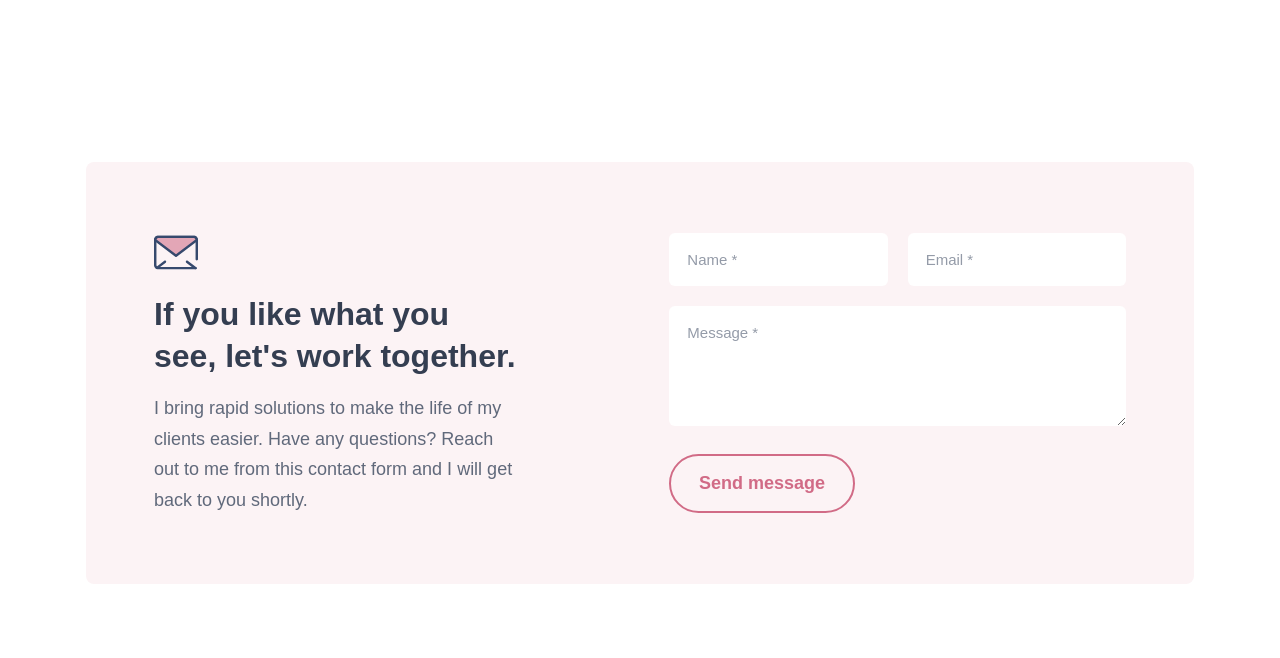
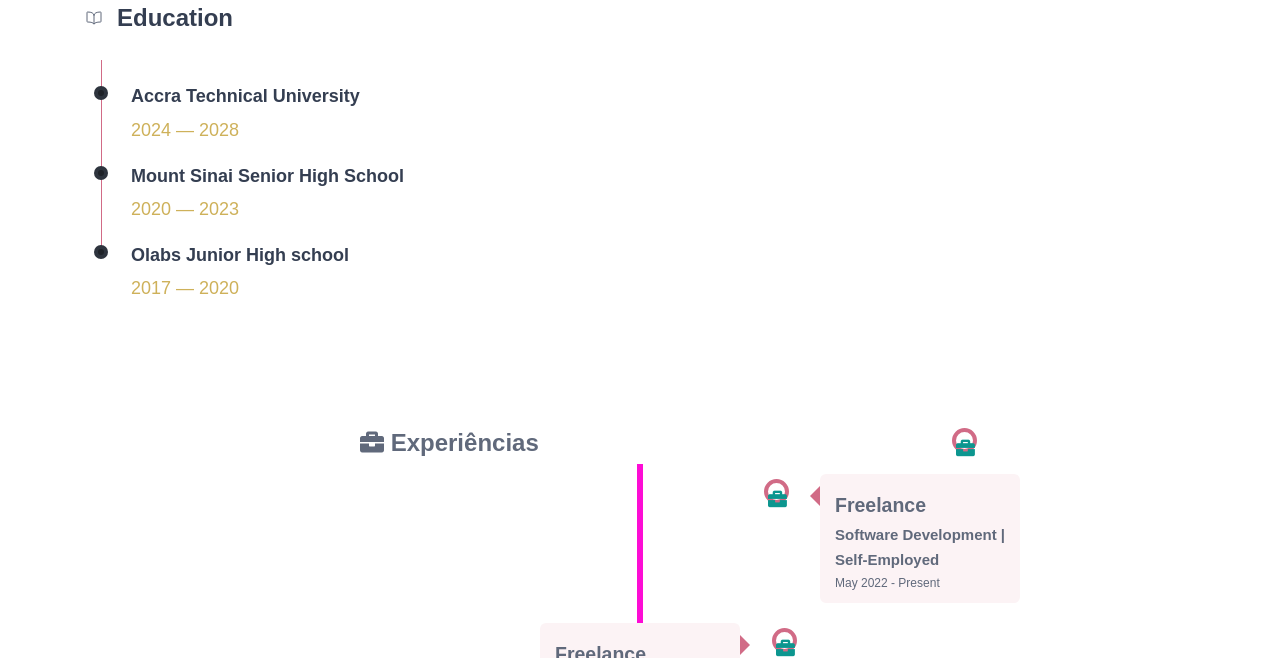
Before and after one commit to djoezeke/djoezeke.github.io, a plain HTML site: page index.html in a window 1280 px wide. Shown: the part 650-1308 px from the top of the page. Drawn offline with nearby package versions, Linux system fonts and the light colour scheme.

Commit message:
education and experience added

```diff
--- a/assets/css/style.css
+++ b/assets/css/style.css
@@ -18,6 +18,7 @@
   --raisin-black_a6: hsla(216, 14%, 14%, 0.06);
   --gunmetal: hsla(214, 15%, 21%, 1);
   --charcoal: hsla(219, 22%, 26%, 1);
+  --vegas-gold: hsl(45, 54%, 58%);
 
   /*========== Font and typography ==========*/
   --ff-manrope: 'Manrope', sans-serif;
@@ -598,10 +599,270 @@ body.nav-active {
 /*==================== SKILLS ====================*/
 
 /*==================== EDUCATION ====================*/
+.education {
+  margin-bottom: 30px;
+}
+
+.education .title-wrapper {
+  display: flex;
+  align-items: center;
+  gap: 15px;
+  margin-bottom: 25px;
+}
+
+.timeline-list {
+  font-size: var(--fs-6);
+  margin-left: 45px;
+}
+
+.timeline-item {
+  position: relative;
+}
+
+.timeline-item:not(:last-child) {
+  margin-bottom: 20px;
+}
+
+.timeline-item-title {
+  font-size: var(--fs-6);
+  line-height: 1.3;
+  margin-bottom: 7px;
+}
+
+
+.timeline-list span {
+  color: var(--vegas-gold);
+  font-weight: var(--fw-400);
+  line-height: 1.6;
+}
+
+.timeline-item:not(:last-child)::before {
+  content: "";
+  position: absolute;
+  top: -25px;
+  left: -30px;
+  width: 1px;
+  height: calc(100% + 50px);
+  background: var(--cinnamon-satin);
+}
+
+.timeline-item::after {
+  content: "";
+  position: absolute;
+  top: 5px;
+  left: -33px;
+  height: 6px;
+  width: 6px;
+  background: var(--raisin-black);
+  border-radius: 50%;
+  box-shadow: 0 0 0 4px var(--gunmetal);
+}
+
+.timeline-text {
+  color: var(--raisin-black_a6);
+  font-weight: var(--fw-300);
+  line-height: 1.6;
+}
+
 
 /*==================== PROJECTS ====================*/
 
 /*==================== EXPERIENCE ====================*/
+.experience .timeline {
+  position: relative;
+  max-width: 1200px;
+  margin: 0 auto;
+}
+
+.experience .timeline::after {
+  content: "";
+  position: absolute;
+  width: 6px;
+  background: #fd0cd5;
+  top: 0;
+  bottom: 0;
+  left: 50%;
+  margin-left: -3px;
+  z-index: -2;
+}
+
+.experience .container {
+  padding: 10px 40px;
+  position: relative;
+  background-color: inherit;
+  width: 50%;
+}
+
+/*circles on timeline*/
+.experience .container::after {
+  content: "\f0b1";
+  position: absolute;
+  width: 25px;
+  height: 25px;
+  right: -17px;
+  background-color: rgb(255, 255, 255);
+  border: 4px solid var(--cinnamon-satin);
+  top: 15px;
+  border-radius: 50%;
+  z-index: 100;
+  font-size: 1.89rem;
+  text-align: center;
+  font-weight: 600;
+  color: #0c968f;
+  font-family: "Font Awesome\ 5 Free";
+}
+
+.experience .left {
+  left: 0;
+}
+
+.experience .right {
+  left: 50%;
+}
+
+/* arrows pointing right */
+.experience .left::before {
+  content: " ";
+  height: 0;
+  position: absolute;
+  top: 22px;
+  width: 0;
+  z-index: 1;
+  right: 30px;
+  border: 2px solid var(--cinnamon-satin);
+  border-width: 10px 0 10px 10px;
+  border-color: transparent transparent transparent var(--cinnamon-satin);
+}
+
+/* arrows pointing left  */
+.experience .right::before {
+  content: " ";
+  height: 0;
+  position: absolute;
+  top: 22px;
+  width: 0;
+  z-index: 1;
+  left: 30px;
+  border: 2px solid var(--cinnamon-satin);
+  border-width: 10px 10px 10px 0;
+  border-color: transparent var(--cinnamon-satin) transparent transparent;
+}
+
+.experience .right::after {
+  left: -16px;
+}
+
+.experience .content {
+  background-color: var(--snow);
+  position: relative;
+  border-radius: 6px;
+}
+
+.experience .content .tag {
+  font-size: 1.3rem;
+  padding-top: 1.5rem;
+  padding-left: 1.5rem;
+}
+
+.experience .content .desc {
+  margin-left: 1.5rem;
+  padding-bottom: 1rem;
+}
+
+.experience .content .desc h3 {
+  font-size: 1.5rem;
+  font-weight: 600;
+}
+
+.experience .content .desc p {
+  font-size: 1.2rem;
+}
+
+/* view all button */
+.morebtn {
+  display: flex;
+  justify-content: center;
+}
+
+.morebtn .btn {
+  position: relative;
+  line-height: 0;
+  padding: 1.6rem 3rem;
+  border-radius: 0.5em;
+  transition: 0.5s;
+  color: #fff;
+  background: var(--cinnamon-satin);
+  box-shadow: 0px 5px 10px rgba(0, 200, 50, 0.6);
+  text-align: center;
+}
+
+.morebtn .btn span {
+  font-weight: 600;
+  font-size: 1.7rem;
+  font-family: "Nunito", sans-serif;
+}
+
+.morebtn .btn i {
+  margin-left: 0.3rem;
+  font-size: 1.5rem;
+  transition: 0.3s;
+}
+
+.morebtn .btn:hover {
+  background: var(--cinnamon-satin);
+}
+
+.morebtn .btn:hover i {
+  transform: translateX(5px);
+}
+
+/* Media queries - Responsive timeline on screens less than 600px wide */
+@media screen and (max-width: 600px) {
+  .experience {
+    min-height: 80vh;
+  }
+
+  .experience .timeline {
+    margin-top: 2rem;
+  }
+
+  .experience .timeline::after {
+    left: 31px;
+  }
+
+  .experience .container {
+    width: 100%;
+    padding-left: 8rem;
+    padding-right: 2rem;
+  }
+
+  .experience .container::after {
+    font-size: 2.2rem;
+  }
+
+  .experience .container::before {
+    left: 61px;
+    border: medium solid var(--cinnamon-satin);
+    border-width: 10px 10px 10px 0;
+    border-color: transparent var(--cinnamon-satin) transparent transparent;
+  }
+
+  .experience .left::after {
+    left: 15px;
+  }
+
+  .experience .right::after {
+    left: 15px;
+  }
+
+  .experience .right {
+    left: 0%;
+  }
+
+  .morebtn {
+    margin-top: 3rem;
+  }
+}
 
 /*==================== CONTACTS ====================*/
 
@@ -725,6 +986,57 @@ textarea.input-field {
     margin-inline: auto;
   }
 
+
+  /**
+   * EXPERIENCE
+   */
+
+  /* .experience {
+    min-height: 80vh;
+  }
+
+  .experience .timeline {
+    margin-top: 2rem;
+  }
+
+  .experience .timeline::after {
+    left: 31px;
+  }
+
+  .experience .container {
+    width: 100%;
+    padding-left: 8rem;
+    padding-right: 2rem;
+  }
+
+  .experience .container::after {
+    font-size: 2.2rem;
+  }
+
+  .experience .container::before {
+    left: 61px;
+    border: medium solid #0ef01a;
+    border-width: 10px 10px 10px 0;
+    border-color: transparent #12d604 transparent transparent;
+  }
+
+  .experience .left::after {
+    left: 15px;
+  }
+
+  .experience .right::after {
+    left: 15px;
+  }
+
+  .experience .right {
+    left: 0%;
+  } */
+
+  .morebtn {
+    margin-top: 3rem;
+  }
+}
+
 /**
    * CONTACT
    */
@@ -749,9 +1061,6 @@ textarea.input-field {
   max-width: 400px;
   margin-block-end: 20px;
 }
-}
-
-
 
 
 
--- a/index.html
+++ b/index.html
@@ -1,37 +1,23 @@
 <!DOCTYPE html>
 <html lang="en">
+
 <head>
   <meta charset="UTF-8" />
   <meta http-equiv="X-UA-Compatible" content="IE=edge" />
   <meta name="viewport" content="width=device-width, initial-scale=1.0" />
-    <meta
-      name="keywords"
-      content="Sackey Ezekiel Etrue, portfolio, Ezekiel, portfolio website, personal portfolio"
-    />
-    <meta
-      name="description"
-      content="Welcome to Ezekiel's Portfolio. Software Developer"
-    />
+  <meta name="keywords" content="Sackey Ezekiel Etrue, portfolio, Ezekiel, portfolio website, personal portfolio" />
+  <meta name="description" content="Welcome to Ezekiel's Portfolio. Software Developer" />
 
   <!-- Custom CSS -->
   <link rel="stylesheet" href="assets/css/style.css" />
 
   <!-- Font Awesome -->
-    <link
-      rel="stylesheet"
-      href="https://cdnjs.cloudflare.com/ajax/libs/font-awesome/5.15.3/css/all.min.css"
+  <link rel="stylesheet" href="https://cdnjs.cloudflare.com/ajax/libs/font-awesome/5.15.3/css/all.min.css"
     integrity="sha512-iBBXm8fW90+nuLcSKlbmrPcLa0OT92xO1BIsZ+ywDWZCvqsWgccV3gFoRBv0z+8dLJgyAHIhR35VZc2oM/gI1w=="
-      crossorigin="anonymous"
-      referrerpolicy="no-referrer"
-    />
+    crossorigin="anonymous" referrerpolicy="no-referrer" />
 
   <!-- Favicon -->
-    <link
-      id="favicon"
-      rel="shortcut icon"
-      href="assets/images/favicon.png"
-      type="image/x-png"
-    />
+  <link id="favicon" rel="shortcut icon" href="assets/images/favicon.png" type="image/x-png" />
   <!-- - preload images -->
   <link rel="preload" as="image" href="./assets/images/hero-banner.jpg" />
   <link rel="preload" as="image" href="./assets/images/Blog.svg" />
@@ -44,29 +30,15 @@
   <header class="header" data-header>
     <div class="container">
       <a href="#" class="logo">
-          <img
-            src="./assets/images/logo.png"
-            width="40"
-            height="40"
-            alt="Blogy logo"
-          />
+        <img src="./assets/images/logo.png" width="40" height="40" alt="Blogy logo" />
       </a>
 
       <nav class="navbar" data-navbar>
         <div class="navbar-top">
           <a href="#" class="logo">
-              <img
-                src="./assets/images/logo.png"
-                width="64"
-                height="24"
-                alt="Djoezeke home"
-              />
+            <img src="./assets/images/logo.png" width="64" height="24" alt="Djoezeke home" />
           </a>
-            <button
-              class="nav-close-btn"
-              aria-label="close menu"
-              data-nav-toggler
-            >
+          <button class="nav-close-btn" aria-label="close menu" data-nav-toggler>
             <ion-icon name="close-outline" aria-hidden="true"></ion-icon>
           </button>
         </div>
@@ -96,13 +68,9 @@
         </ul>
 
         <div class="wrapper">
-            <a href="mailto:info@email.com" class="contact-link"
-              >info@email.com</a
-            >
+          <a href="mailto:info@email.com" class="contact-link">info@email.com</a>
 
-            <a href="tel:001234567890" class="contact-link"
-              >00 (123) 456 78 90</a
-            >
+          <a href="tel:001234567890" class="contact-link">00 (123) 456 78 90</a>
         </div>
 
         <ul class="social-list">
@@ -155,40 +123,19 @@
           <!-- <div id="particles-js"></div> -->
 
           <figure class="hero-banner">
-              <img
-                src="./assets/images/hero-banner.jpg"
-                width="560"
-                height="540"
-                alt="Djoezeke"
-                class="w-100"
-                data-reveal="top"
-              />
+            <img src="./assets/images/hero-banner.jpg" width="560" height="540" alt="Djoezeke" class="w-100"
+              data-reveal="top" />
 
-              <img
-                src="./assets/images/hero-shape.svg"
-                width="203"
-                height="91"
-                alt="250+ Projects Done"
-                class="shape"
-                data-reveal="top"
-                data-reveal-delay="0.25s"
-              />
+            <img src="./assets/images/hero-shape.svg" width="203" height="91" alt="250+ Projects Done" class="shape"
+              data-reveal="top" data-reveal-delay="0.25s" />
           </figure>
 
           <div class="hero-content">
-              <h1
-                class="h1 hero-title"
-                data-reveal="top"
-                data-reveal-delay="0.5s"
-              >
+            <h1 class="h1 hero-title" data-reveal="top" data-reveal-delay="0.5s">
               I'm djoezeke, Computer Science Student & software Developer.
             </h1>
 
-              <p
-                class="section-text"
-                data-reveal="top"
-                data-reveal-delay="0.75s"
-              >
+            <p class="section-text" data-reveal="top" data-reveal-delay="0.75s">
               Hello! I'm Sackey Ezekiel Etrue, a freelance Software Designer &
               Developer based in Ghana. I’m very fasinated by what Computers
               can do.
@@ -219,7 +166,54 @@
 
       <!-- education section start -->
       <section class="education section" id="education">
-          <div class="container"></div>
+        <div class="container">
+
+          <div class="title-wrapper">
+            <div class="icon-box">
+              <ion-icon name="book-outline"></ion-icon>
+            </div>
+
+            <h3 class="h3">Education</h3>
+          </div>
+          <br>
+          <ol class="timeline-list">
+
+            <li class="timeline-item">
+
+              <h4 class="h4 timeline-item-title">Accra Technical University</h4>
+
+              <span>2024 — 2028</span>
+
+              <p class="timeline-text">
+              </p>
+
+            </li>
+
+            <li class="timeline-item">
+
+              <h4 class="h4 timeline-item-title">Mount Sinai Senior High School</h4>
+
+              <span>2020 — 2023</span>
+
+              <p class="timeline-text">
+              </p>
+
+            </li>
+
+            <li class="timeline-item">
+
+              <h4 class="h4 timeline-item-title">Olabs Junior High school</h4>
+
+              <span>2017 — 2020</span>
+
+              <p class="timeline-text">
+              </p>
+
+            </li>
+
+          </ol>
+
+        </div>
       </section>
       <!-- education section ends -->
 
@@ -231,7 +225,38 @@
 
       <!-- experience section start -->
       <section class="experience section" id="experience">
-          <div class="container"></div>
+        <div class="container">
+          <h2 class="heading"><i class="fas fa-briefcase"></i> Experiências </h2>
+
+          <div class="timeline">
+
+            <div class="container right">
+              <div class="content">
+                <div class="tag">
+                  <h2>Freelance</h2>
+                </div>
+                <div class="desc">
+                  <h3>Software Development | Self-Employed</h3>
+                  <p>May 2022 - Present</p>
+                </div>
+              </div>
+            </div>
+
+            <div class="container left">
+              <div class="content">
+                <div class="tag">
+                  <h2>Freelance</h2>
+                </div>
+                <div class="desc">
+                  <h3>Web Development | Freelance</h3>
+                  <p>May 2022 - Present</p>
+                </div>
+              </div>
+            </div>
+          </div>
+
+        </div>
+        </div>
       </section>
       <!-- experience section ends -->
 
@@ -246,13 +271,7 @@
           <div class="contact-card">
             <div class="contact-content" data-reveal="left">
               <div class="card-icon">
-                  <img
-                    src="./assets/images/icon-5.svg"
-                    width="44"
-                    height="44"
-                    loading="lazy"
-                    alt="envelop icon"
-                  />
+                <img src="./assets/images/icon-5.svg" width="44" height="44" loading="lazy" alt="envelop icon" />
               </div>
 
               <h2 class="h2 section-title">
@@ -268,29 +287,12 @@
 
             <form action="" class="contact-form" data-reveal="right">
               <div class="input-wrapper">
-                  <input
-                    type="text"
-                    name="name"
-                    placeholder="Name *"
-                    required
-                    class="input-field"
-                  />
+                <input type="text" name="name" placeholder="Name *" required class="input-field" />
 
-                  <input
-                    type="email"
-                    name="email_address"
-                    placeholder="Email *"
-                    required
-                    class="input-field"
-                  />
+                <input type="email" name="email_address" placeholder="Email *" required class="input-field" />
               </div>
 
-                <textarea
-                  name="message"
-                  placeholder="Message *"
-                  required
-                  class="input-field"
-                ></textarea>
+              <textarea name="message" placeholder="Message *" required class="input-field"></textarea>
 
               <button type="submit" class="btn btn-secondary">
                 Send message
@@ -309,12 +311,7 @@
       <div class="footer-top section">
         <div class="footer-brand">
           <a href="#" class="logo">
-              <img
-                src="./assets/images/logo.png"
-                width="129"
-                height="40"
-                alt="Blogy logo"
-              />
+            <img src="./assets/images/logo.png" width="129" height="40" alt="Blogy logo" />
           </a>
 
           <p class="footer-text">Gift of God</p>
@@ -328,51 +325,31 @@
           <li class="footer-list-item">
             <ion-icon name="logo-facebook"></ion-icon>
 
-              <a
-                href="https://facebook.com/djoezeke/"
-                class="footer-link hover:underline"
-                >Facebook</a
-              >
+            <a href="https://facebook.com/djoezeke/" class="footer-link hover:underline">Facebook</a>
           </li>
 
           <li class="footer-list-item">
             <ion-icon name="logo-twitter"></ion-icon>
 
-              <a
-                href="https://twitter.com/djoezeke/"
-                class="footer-link hover:underline"
-                >Twitter</a
-              >
+            <a href="https://twitter.com/djoezeke/" class="footer-link hover:underline">Twitter</a>
           </li>
 
           <li class="footer-list-item">
             <ion-icon name="logo-pinterest"></ion-icon>
 
-              <a
-                href="https://facebook.com/djoezeke/"
-                class="footer-link hover:underline"
-                >LinkedIn</a
-              >
+            <a href="https://facebook.com/djoezeke/" class="footer-link hover:underline">LinkedIn</a>
           </li>
 
           <li class="footer-list-item">
             <ion-icon name="logo-vimeo"></ion-icon>
 
-              <a
-                href="https://github.com/djoezeke/"
-                class="footer-link hover:underline"
-                >Github</a
-              >
+            <a href="https://github.com/djoezeke/" class="footer-link hover:underline">Github</a>
           </li>
 
           <li class="footer-list-item">
             <ion-icon name="logo-vimeo"></ion-icon>
 
-              <a
-                href="https://instagram.com/djoezeke/"
-                class="footer-link hover:underline"
-                >Instagram</a
-              >
+            <a href="https://instagram.com/djoezeke/" class="footer-link hover:underline">Instagram</a>
           </li>
         </ul>
 
@@ -471,42 +448,27 @@
 
   <!-- ==== ALL MAJOR JAVASCRIPT CDNS STARTS ==== -->
   <!-- jquery cdn -->
-    <script
-      src="https://cdnjs.cloudflare.com/ajax/libs/jquery/3.6.0/jquery.min.js"
+  <script src="https://cdnjs.cloudflare.com/ajax/libs/jquery/3.6.0/jquery.min.js"
     integrity="sha512-894YE6QWD5I59HgZOGReFYm4dnWc1Qt5NtvYSaNcOP+u1T9qYdvdihz0PPSiiqn/+/3e7Jo4EaG7TubfWGUrMQ=="
-      crossorigin="anonymous"
-      referrerpolicy="no-referrer"
-    ></script>
+    crossorigin="anonymous" referrerpolicy="no-referrer"></script>
 
   <!-- typed.js cdn -->
-    <script
-      src="https://cdnjs.cloudflare.com/ajax/libs/typed.js/2.0.5/typed.min.js"
+  <script src="https://cdnjs.cloudflare.com/ajax/libs/typed.js/2.0.5/typed.min.js"
     integrity="sha512-1KbKusm/hAtkX5FScVR5G36wodIMnVd/aP04af06iyQTkD17szAMGNmxfNH+tEuFp3Og/P5G32L1qEC47CZbUQ=="
-      crossorigin="anonymous"
-      referrerpolicy="no-referrer"
-    ></script>
+    crossorigin="anonymous" referrerpolicy="no-referrer"></script>
 
   <!-- particle.js links -->
   <script src="assets/js/particles.min.js"></script>
   <script src="assets/js/app.js"></script>
 
   <!-- - ionicon link -->
-    <script
-      type="module"
-      src="https://unpkg.com/ionicons@5.5.2/dist/ionicons/ionicons.esm.js"
-    ></script>
-    <script
-      nomodule
-      src="https://unpkg.com/ionicons@5.5.2/dist/ionicons/ionicons.js"
-    ></script>
+  <script type="module" src="https://unpkg.com/ionicons@5.5.2/dist/ionicons/ionicons.esm.js"></script>
+  <script nomodule src="https://unpkg.com/ionicons@5.5.2/dist/ionicons/ionicons.js"></script>
 
   <!-- vanilla tilt.js links -->
-    <script
-      src="https://cdnjs.cloudflare.com/ajax/libs/vanilla-tilt/1.7.0/vanilla-tilt.min.js"
+  <script src="https://cdnjs.cloudflare.com/ajax/libs/vanilla-tilt/1.7.0/vanilla-tilt.min.js"
     integrity="sha512-SttpKhJqONuBVxbRcuH0wezjuX+BoFoli0yPsnrAADcHsQMW8rkR84ItFHGIkPvhnlRnE2FaifDOUw+EltbuHg=="
-      crossorigin="anonymous"
-      referrerpolicy="no-referrer"
-    ></script>
+    crossorigin="anonymous" referrerpolicy="no-referrer"></script>
 
   <!-- scroll reveal anim -->
   <script src="https://unpkg.com/scrollreveal"></script>
@@ -515,4 +477,5 @@
 
   <script src="assets/js/script.js"></script>
 </body>
+
 </html>
```
Lines whose indentation alone changed are shown as unchanged.
